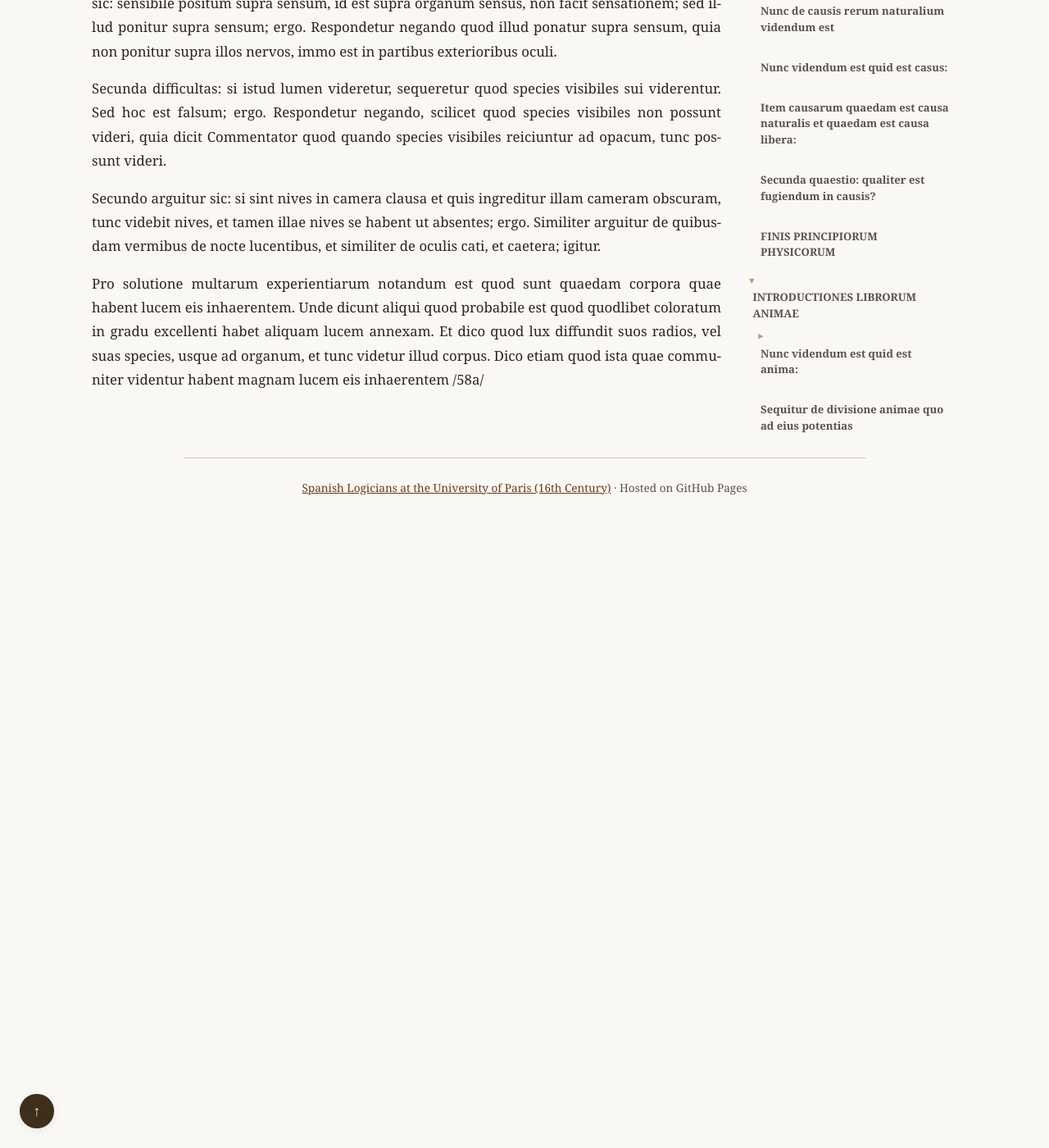
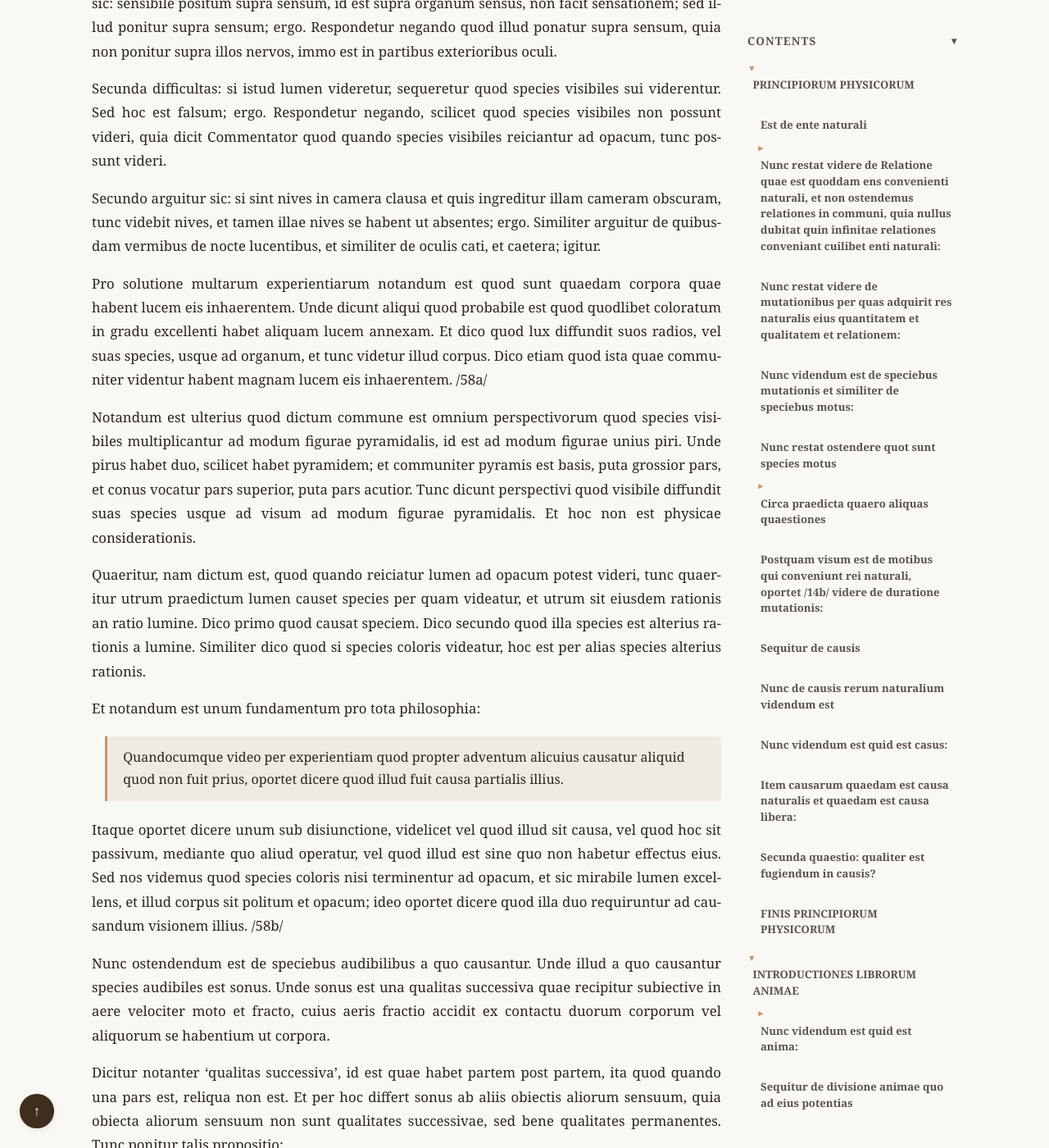
Before and after one commit to JoseBalado/Spanish-Logicians-at-the-University-of-Paris, a Jekyll site: the page built from philosophers/Jeronimo-Pardo/Principiorum-Phisicorum-et-Introductiones-Librorum-Animae.md, in a window 1280 px wide and 1400 px high, scrolled down 70212 px. Shown: the whole window at 82% size. Built offline with Jekyll 4.4.1, drawn with Linux system fonts in a browser that asks for light colours; before the commit the page ends 70842 px from its top, so only the background shows below that; some of the changed text lies outside the part shown.

Commit message:
Pardo. De Anima, page 58

```diff
--- a/cspell-latin-custom.txt
+++ b/cspell-latin-custom.txt
@@ -1946,6 +1946,7 @@ persceptivistae
 perseiatem
 perseitas
 perseitatis
+perspectivi
 perspectivistae
 perspectivorum
 perspicatiores
--- a/philosophers/Jeronimo-Pardo/Principiorum-Phisicorum-et-Introductiones-Librorum-Animae.md
+++ b/philosophers/Jeronimo-Pardo/Principiorum-Phisicorum-et-Introductiones-Librorum-Animae.md
@@ -1297,11 +1297,35 @@ Pro solutione dico duo. Primo, quod ille non videt solem nec experitur se videre
 
 Sed tunc sunt hic duae difficultates, quarum prima est quomodo illud lumen videtur. Et arguitur sic: sensibile positum supra sensum, id est supra organum sensus, non facit sensationem; sed illud ponitur supra sensum; ergo. Respondetur negando quod illud ponatur supra sensum, quia non ponitur supra illos nervos, immo est in partibus exterioribus oculi.
 
-Secunda difficultas: si istud lumen videretur, sequeretur quod species visibiles sui viderentur. Sed hoc est falsum; ergo. Respondetur negando, scilicet quod species visibiles non possunt videri, quia dicit Commentator quod quando species visibiles reiciuntur ad opacum, tunc possunt videri.
+Secunda difficultas: si istud lumen videretur, sequeretur quod species visibiles sui viderentur. Sed hoc est falsum; ergo. Respondetur negando, scilicet quod species visibiles non possunt videri, quia dicit Commentator quod quando species visibiles reiciantur ad opacum, tunc possunt videri.
 
 Secundo arguitur sic: si sint nives in camera clausa et quis ingreditur illam cameram obscuram, tunc videbit nives, et tamen illae nives se habent ut absentes; ergo. Similiter arguitur de quibusdam vermibus de nocte lucentibus, et similiter de oculis cati, et caetera; igitur.
 
-Pro solutione multarum experientiarum notandum est quod sunt quaedam corpora quae habent lucem eis inhaerentem. Unde dicunt aliqui quod probabile est quod quodlibet coloratum in gradu excellenti habet aliquam lucem annexam. Et dico quod lux diffundit suos radios, vel suas species, usque ad organum, et tunc videtur illud corpus. Dico etiam quod ista quae communiter videntur habent magnam lucem eis inhaerentem /58a/
+Pro solutione multarum experientiarum notandum est quod sunt quaedam corpora quae habent lucem eis inhaerentem. Unde dicunt aliqui quod probabile est quod quodlibet coloratum in gradu excellenti habet aliquam lucem annexam. Et dico quod lux diffundit suos radios, vel suas species, usque ad organum, et tunc videtur illud corpus. Dico etiam quod ista quae communiter videntur habent magnam lucem eis inhaerentem. /58a/
+
+Notandum est ulterius quod dictum commune est omnium perspectivorum quod species visibiles multiplicantur ad modum figurae pyramidalis, id est ad modum figurae unius piri. Unde pirus habet duo, scilicet habet pyramidem; et communiter pyramis est basis, puta grossior pars, et conus vocatur pars superior, puta pars acutior. Tunc dicunt perspectivi quod visibile diffundit suas species usque ad visum ad modum figurae pyramidalis. Et hoc non est physicae considerationis.
+
+Quaeritur, nam dictum est, quod quando reiciatur lumen ad opacum potest videri, tunc quaeritur utrum praedictum lumen causet species per quam videatur, et utrum sit eiusdem rationis an ratio lumine. Dico primo quod causat speciem. Dico secundo quod illa species est alterius rationis a lumine. Similiter dico quod si species coloris videatur, hoc est per alias species alterius rationis.
+
+Et notandum est unum fundamentum pro tota philosophia:
+
+> Quandocumque video per experientiam quod propter adventum alicuius causatur aliquid quod non fuit prius, oportet dicere quod illud fuit causa partialis illius.
+
+Itaque oportet dicere unum sub disiunctione, videlicet vel quod illud sit causa, vel quod hoc sit passivum, mediante quo aliud operatur, vel quod illud est sine quo non habetur effectus eius. Sed nos videmus quod species coloris nisi terminentur ad opacum, et sic mirabile lumen excellens, et illud corpus sit politum et opacum; ideo oportet dicere quod illa duo requiruntur ad causandum visionem illius. /58b/
+
+Nunc ostendendum est de speciebus audibilibus a quo causantur. Unde illud a quo causantur species audibiles est sonus. Unde sonus est una qualitas successiva quae recipitur subiective in aere velociter moto et fracto, cuius aeris fractio accidit ex contactu duorum corporum vel aliquorum se habentium ut corpora.
+
+Dicitur notanter 'qualitas successiva', id est quae habet partem post partem, ita quod quando una pars est, reliqua non est. Et per hoc differt sonus ab aliis obiectis aliorum sensuum, quia obiecta aliorum sensuum non sunt qualitates successivae, sed bene qualitates permanentes. Tunc ponitur talis propositio:
+
+> Sonus multiplicat species per aerem.
+
+Et si quaeratur per aerem quomodo multiplicat, respondetur primo quod, si quaeris de tempore multiplicationis, quod successive multiplicat, quia non potest multiplicare nisi quomodo est; sed est successivus; igitur multiplicat successive. Sed si quaeratur quoad figuram, dico, ut dicunt naturales philosophi sive perspectivi, quod multiplicat suas species circulariter. Pro quo est advertendum quod cum sit sonus fiunt inundationes in aere, et in tali inundatione multiplicantur species audibiles. Et ideo ponendae sunt eius proprietates, quarum prima est:
+
+> Sonus multiplicat suas species successive.
+
+Secunda proprietas:
+
+> Sonus multiplicat suas species orbiculariter. /59a/
 
 <!--
 ## Apparatus Criticus Reference
@@ -1374,8 +1398,13 @@ Page 57a: turonus ] sic (et supponatur turonus infra); i.e. a coin of Tours ("to
 Page 57a: rationem ] conj. roēʒ (et hoc propter rationem specierum)
 Page 57a: ducere ] conj. dncore (non potest ducere in notitiam)
 Page 57b: illud ] emend. illa (sed illud ponitur supra sensum)
-Page 57b: reiciuntur ] conj. rciat∞ (quando species visibiles reiciuntur ad opacum)
+Page 57b: visibiles ] emed. visibiles (quando species visibiles reiciantur ad opacum)
+Page 57b: reiciantur ] conj. rciat∞ (quando species visibiles reiciantur ad opacum)
 Page 57b: opacum ] leg. oppaln̄ʒ (reiciuntur ad opacum)
 Page 57b: et caetera ] om. illegible abbreviated word after etc̄ (de oculis cati, et caetera)
+Page 58a: reiciatur ] conj. rciat∞ (quod quando reiciatur lumen)
+Page 58a: operatur ] conj. q aliudoꝑat∞ (mediante quo aliud operatur)
+Page 58b: multiplicationis ] emend. multiplicatiōe (si quaeris de tempore multiplicationis)
+Page 58b: sive ] conj. 8me (ut dicunt naturales philosophi sive perspectivi)
 
 -->
```
